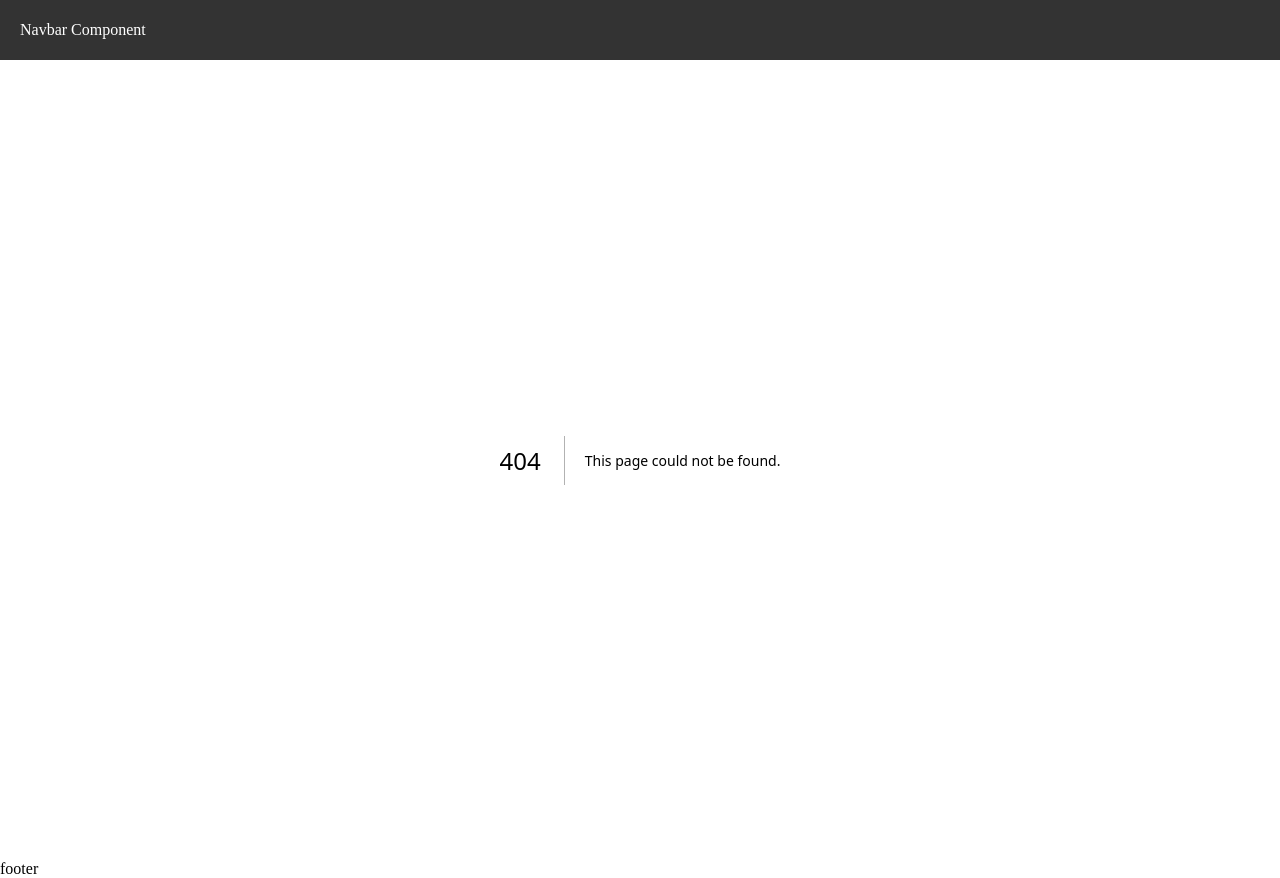
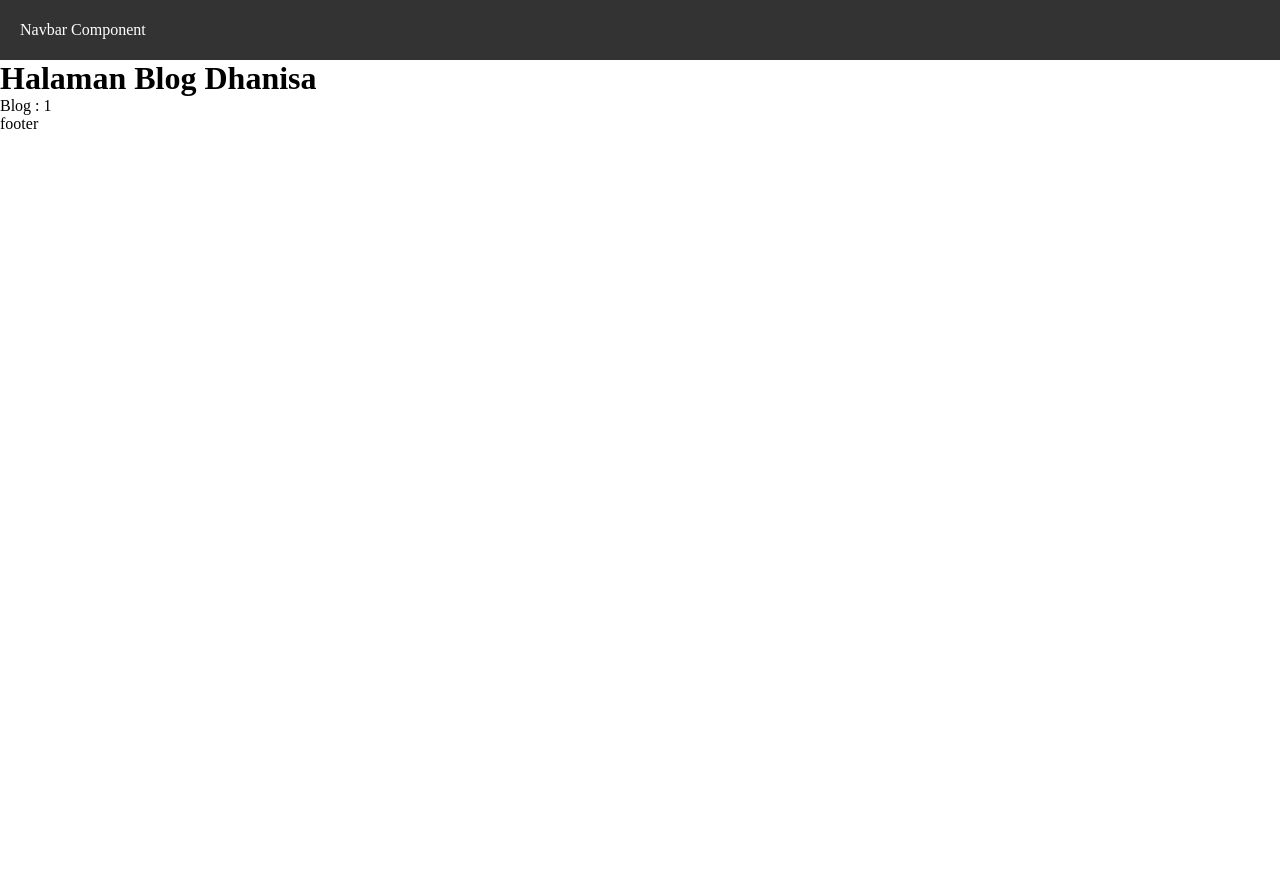
Before and after one commit to dhanisaptrri/Pemrograman_Framework, a Next.js app in the folder praktikum2/my-app/: page /blog/1 in a window 1280 px wide. Before the commit this address had no page. After the commit the page ends 800 px from the top, so only its background shows below. Built offline with nearby package versions, Linux system fonts and the light colour scheme.

Commit message:
Tugas 2 – Dynamic Routing

```diff
--- /dev/null
+++ b/praktikum2/my-app/src/pages/blog/[slug].tsx
@@ -0,0 +1,15 @@
+import { useRouter } from "next/router";
+
+const HalamanBlog = () => {
+//   const Router = useRouter();
+//   console.log(Router);
+    const { query } = useRouter();
+  return (
+    <div>
+      <h1>Halaman Blog Dhanisa</h1>
+      <p>Blog : {query.slug}</p>
+    </div>
+  );
+};
+
+export default HalamanBlog;
```
Also changed, not shown: praktikum2/my-app/src/pages/blog/index.tsx (added, +9 -0 lines).
